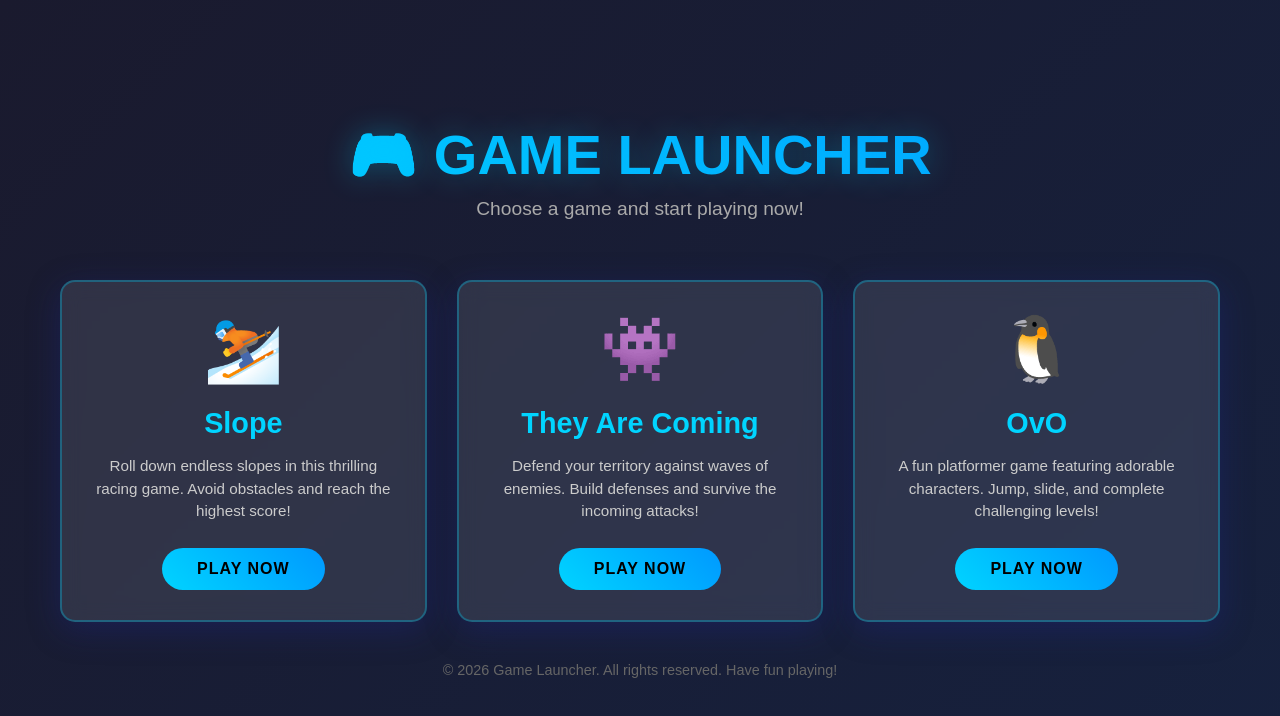
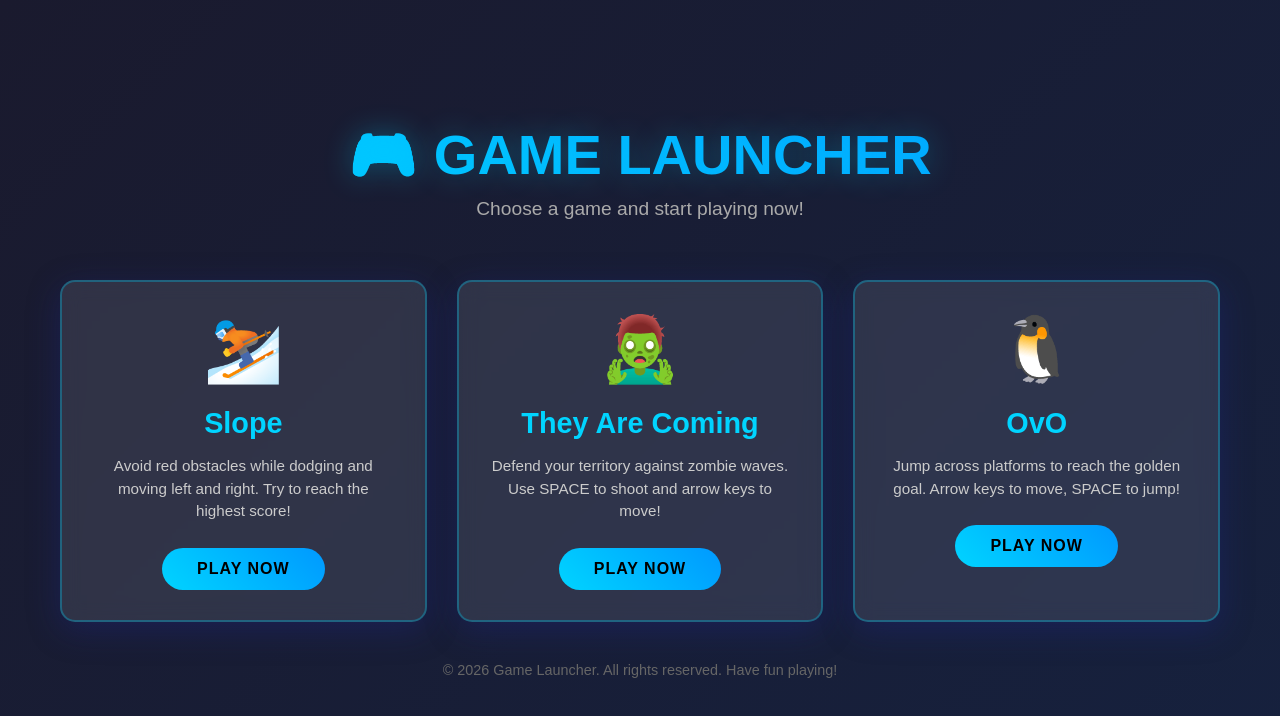
Before and after one commit to smallfeet123/Game-launcher-, a plain HTML site: page index.html in a window 1280 px wide. Drawn offline with Linux system fonts and the light colour scheme.

Commit message:
Update index.html with local game links

```diff
--- a/index.html
+++ b/index.html
@@ -153,24 +153,24 @@
             <div class="game-card">
                 <div class="game-icon">⛷️</div>
                 <h2>Slope</h2>
-                <p>Roll down endless slopes in this thrilling racing game. Avoid obstacles and reach the highest score!</p>
-                <a href="https://slope.run/" target="_blank" class="play-btn">Play Now</a>
+                <p>Avoid red obstacles while dodging and moving left and right. Try to reach the highest score!</p>
+                <a href="slope.html" class="play-btn">Play Now</a>
             </div>
 
             <!-- They Are Coming Game -->
             <div class="game-card">
-                <div class="game-icon">👾</div>
+                <div class="game-icon">🧟‍♂️</div>
                 <h2>They Are Coming</h2>
-                <p>Defend your territory against waves of enemies. Build defenses and survive the incoming attacks!</p>
-                <a href="https://www.crazygames.com/game/they-are-coming" target="_blank" class="play-btn">Play Now</a>
+                <p>Defend your territory against zombie waves. Use SPACE to shoot and arrow keys to move!</p>
+                <a href="zombies.html" class="play-btn">Play Now</a>
             </div>
 
             <!-- OvO Game -->
             <div class="game-card">
                 <div class="game-icon">🐧</div>
                 <h2>OvO</h2>
-                <p>A fun platformer game featuring adorable characters. Jump, slide, and complete challenging levels!</p>
-                <a href="https://www.crazygames.com/game/ovo" target="_blank" class="play-btn">Play Now</a>
+                <p>Jump across platforms to reach the golden goal. Arrow keys to move, SPACE to jump!</p>
+                <a href="ovo.html" class="play-btn">Play Now</a>
             </div>
         </div>
 
```
